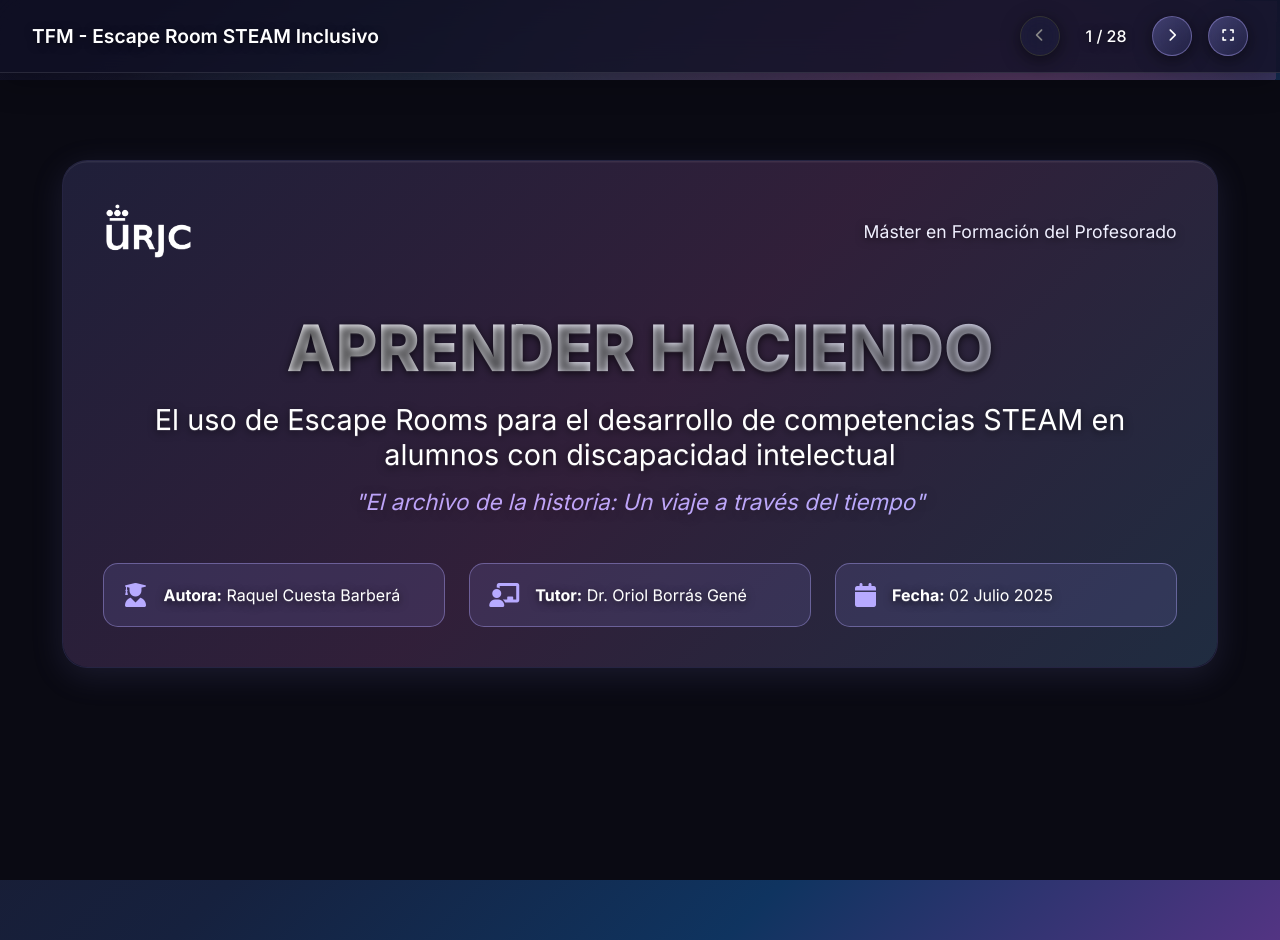
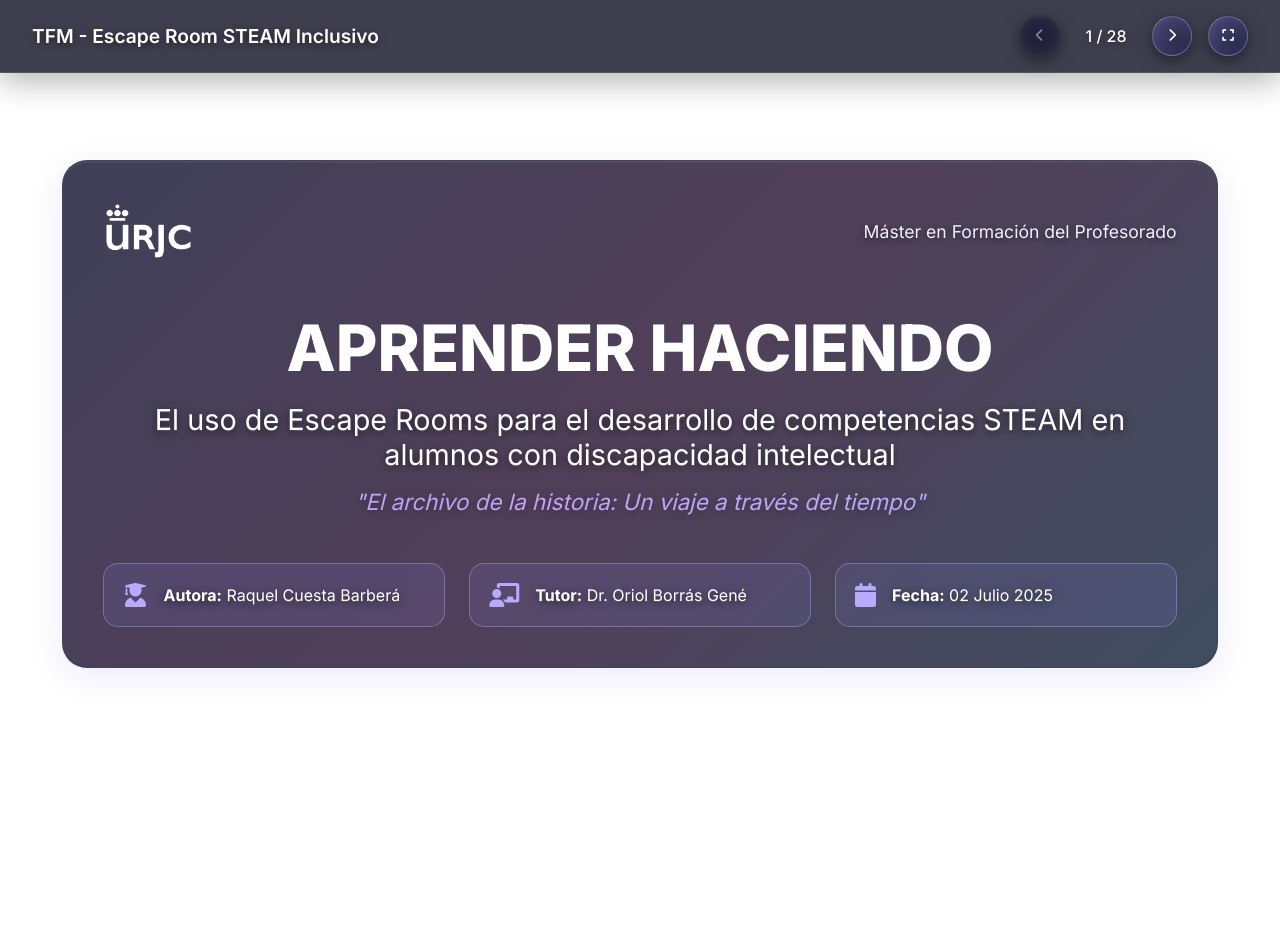
Before and after one commit to archivotiempo/defensa.github.io, a plain HTML site: page index.html in a window 1280 px wide. Drawn offline with nearby package versions, Linux system fonts and the light colour scheme.

Commit message:
v38 fondo claro

```diff
--- a/styles.css
+++ b/styles.css
@@ -140,6 +140,7 @@ body::before {
     position: relative;
     padding-top: 80px;
     padding-bottom: 60px;
+    background: #fff !important;
 }
 
 /* Transición fade para las diapositivas */
@@ -151,7 +152,7 @@ body::before {
     justify-content: center;
     position: relative;
     color: #e0e0e0;
-    background: #0a0a13;
+    background: #fff !important;
     overflow-y: auto;
     padding: 80px 2rem 2rem;
 }
@@ -230,14 +231,14 @@ body::before {
 
 .main-title {
     font-size: 4rem;
-    font-weight: 800;
-    color: #fff !important;
+    font-weight: 900;
+    color: #5a4ca7 !important;
     margin-bottom: 1rem;
     text-align: center;
-    text-shadow: 0 4px 20px rgba(0,0,0,0.8), 0 1px 0 rgba(255,255,255,0.2);
-    background: linear-gradient(135deg, #fff 0%, #f0f0ff 50%, #e0e0ff 100%);
-    -webkit-background-clip: text;
-    -webkit-text-fill-color: transparent;
+    text-shadow: none !important;
+    background: none !important;
+    -webkit-background-clip: initial !important;
+    -webkit-text-fill-color: initial !important;
     position: relative;
 }
 
@@ -1437,7 +1438,7 @@ body::before {
 }
 
 .resultados-cuantitativos-grid3 {
-    display: grid !important;
+    display: grid;
     grid-template-columns: repeat(3, 1fr);
     gap: 2.2rem;
     align-items: stretch;
```
